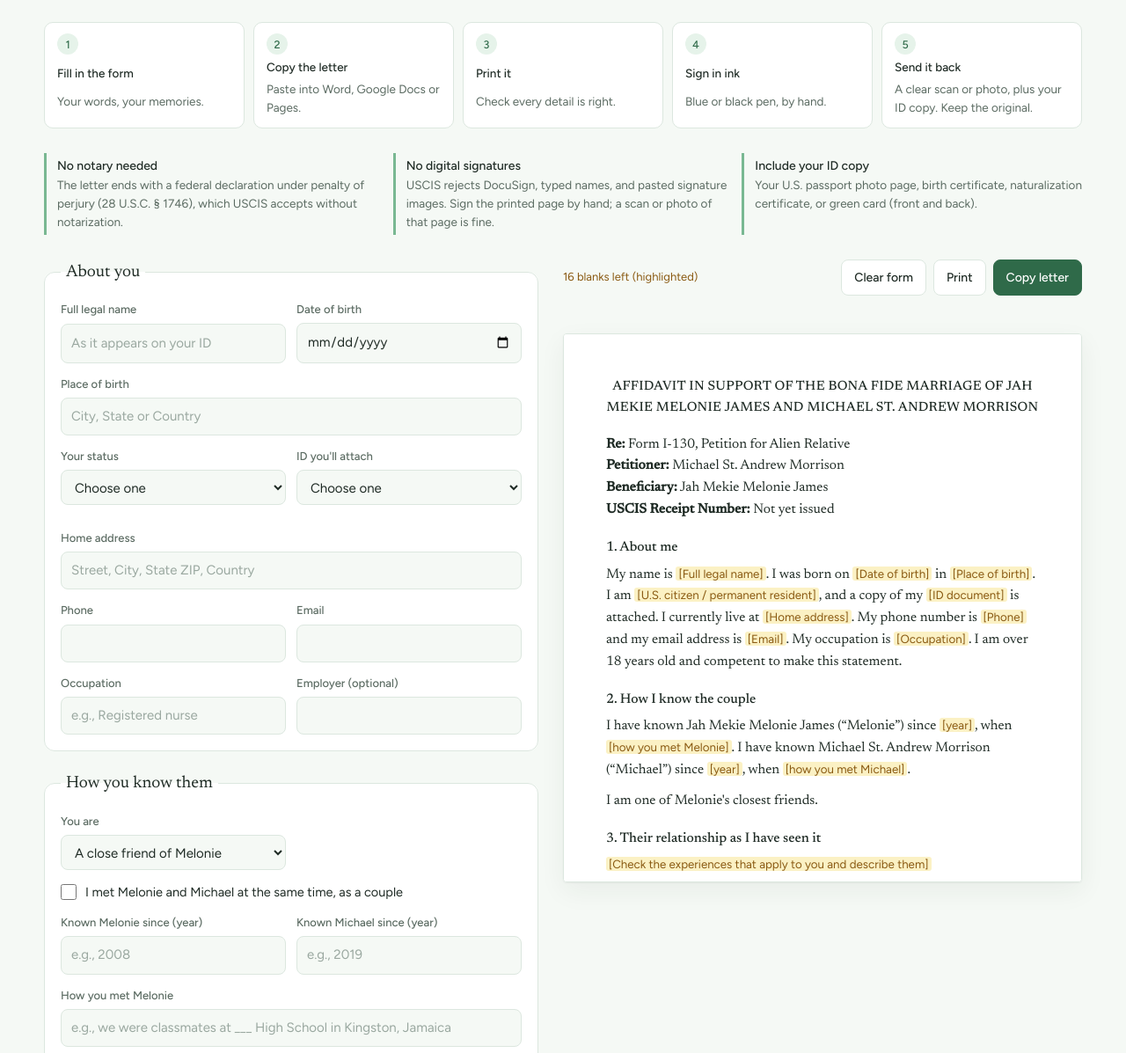
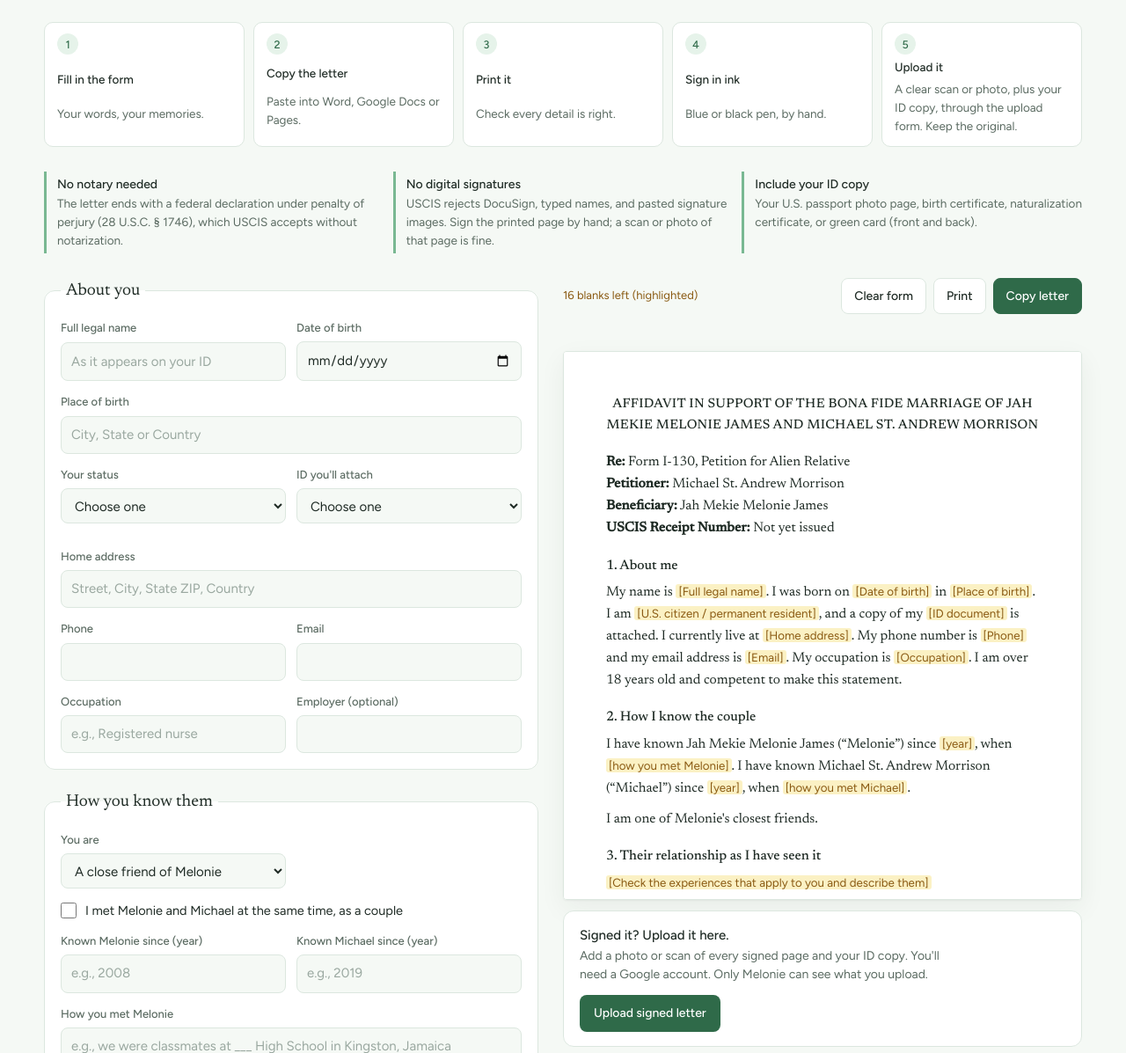
Before and after one commit to meloniej-ctrl/immigration-letters, a plain HTML site: page index.html in a window 1280 px wide. Shown: the part 203-1400 px from the top of the page at 88% size. Drawn offline with Linux system fonts and the light colour scheme.

Commit message:
Add files via upload

```diff
--- a/index.html
+++ b/index.html
@@ -87,6 +87,11 @@ button.primary { background: var(--accent-ink); border-color: var(--accent-ink);
 button:hover { filter: brightness(.97); }
 button:focus-visible { outline: 2px solid var(--accent); outline-offset: 2px; }
 .toast { font-size: 13px; color: var(--accent-ink); min-height: 1.4em; }
+.upload { display: flex; flex-wrap: wrap; gap: 12px 18px; align-items: center; justify-content: space-between; background: var(--surface); border: 1px solid var(--line); border-radius: 12px; padding: 16px 18px; }
+.upload p { margin: 0; font-size: 14px; color: var(--muted); max-width: 46ch; }
+.upload b { display: block; color: var(--ink); font-weight: 500; font-size: 15px; }
+.upload a { display: inline-block; text-decoration: none; background: var(--accent-ink); color: #fff; font-weight: 500; font-size: 14px; border-radius: 8px; padding: 10px 16px; }
+.upload a:focus-visible { outline: 2px solid var(--accent); outline-offset: 2px; }
 .howto { background: var(--accent-soft); border: 1px solid #c5e1cf; border-radius: 10px; padding: 12px 14px; font-size: 14px; }
 .howto ol { margin: 0; padding-left: 20px; display: grid; gap: 4px; }
 .sheet.copyout { font-size: 18.5px; line-height: 1.95; }
@@ -135,7 +140,7 @@ mark.ph { background: var(--mark); color: var(--warn); padding: 0 3px; border-ra
     <li><b>Copy the letter</b>Paste into Word, Google Docs or Pages.</li>
     <li><b>Print it</b>Check every detail is right.</li>
     <li><b>Sign in ink</b>Blue or black pen, by hand.</li>
-    <li><b>Send it back</b>A clear scan or photo, plus your ID copy. Keep the original.</li>
+    <li><b>Upload it</b>A clear scan or photo, plus your ID copy, through the upload form. Keep the original.</li>
   </ol>
 
   <div class="rules">
@@ -265,6 +270,10 @@ mark.ph { background: var(--mark); color: var(--warn); padding: 0 3px; border-ra
       </div>
       <div class="toast" id="toast" aria-live="polite"></div>
       <article class="sheet" id="sheet"></article>
+      <div class="upload">
+        <p><b>Signed it? Upload it here.</b>Add a photo or scan of every signed page and your ID copy. You'll need a Google account. Only Melonie can see what you upload.</p>
+        <a href="https://docs.google.com/forms/d/e/1FAIpQLSf8RavryiE1A69Y9ehQs1Do1ypZjp55LQ54Q5OukjWNFyb0rQ/viewform" target="_blank" rel="noopener">Upload signed letter</a>
+      </div>
     </section>
   </div>
 </div>
@@ -443,14 +452,14 @@ mark.ph { background: var(--mark); color: var(--warn); padding: 0 3px; border-ra
   }
 
   const HOWTO = {
-    print: ['Tap <b>Print</b>, or tap <b>Copy letter</b> and paste it into Word or Google Docs to print from there.', 'Read the printed letter over once more.', 'Sign above your printed name in blue or black ink.', 'Send Melonie a clear photo or scan of every page, plus a copy of your ID.', 'Keep the signed original somewhere safe.'],
-    handwrite: ['The letter on the right switches to large print so it is easy to copy.', 'Write it out word for word on plain paper in blue or black ink, filling in any highlighted blanks.', 'Sign and date it at the bottom.', 'Send Melonie a clear photo of every page, taken in good light, plus a copy of your ID.', 'Keep the handwritten original.'],
+    print: ['Tap <b>Print</b>, or tap <b>Copy letter</b> and paste it into Word or Google Docs to print from there.', 'Read the printed letter over once more.', 'Sign above your printed name in blue or black ink.', 'Upload a clear photo or scan of every page, plus a copy of your ID, with the <b>Upload signed letter</b> button.', 'Keep the signed original somewhere safe.'],
+    handwrite: ['The letter on the right switches to large print so it is easy to copy.', 'Write it out word for word on plain paper in blue or black ink, filling in any highlighted blanks.', 'Sign and date it at the bottom.', 'Upload a clear photo of every page, taken in good light, plus a copy of your ID, with the <b>Upload signed letter</b> button.', 'Keep the handwritten original.'],
     melonie: ['Fill in the form completely.', 'Tap <b>Copy letter for Melonie</b> and paste it into a text or email to her.', 'Melonie prints it and brings or mails it to you.', 'Read it over, then sign in ink above your printed name and date it.', 'Give the signed page back to Melonie with a copy of your ID.']
   };
   const COPY_LABEL = { print: 'Copy letter', handwrite: 'Copy letter', melonie: 'Copy letter for Melonie' };
   const COPY_DONE = {
     print: 'Copied. Paste it into Word or Google Docs, print, and sign in ink.',
-    handwrite: 'Copied. Write it out by hand, sign in ink, and send Melonie a photo with your ID copy.',
+    handwrite: 'Copied. Write it out by hand, sign in ink, and upload a photo with your ID copy.',
     melonie: 'Copied. Paste it into a text or email to Melonie.'
   };
   const method = () => HOWTO[$('signMethod').value] ? $('signMethod').value : 'print';
```
